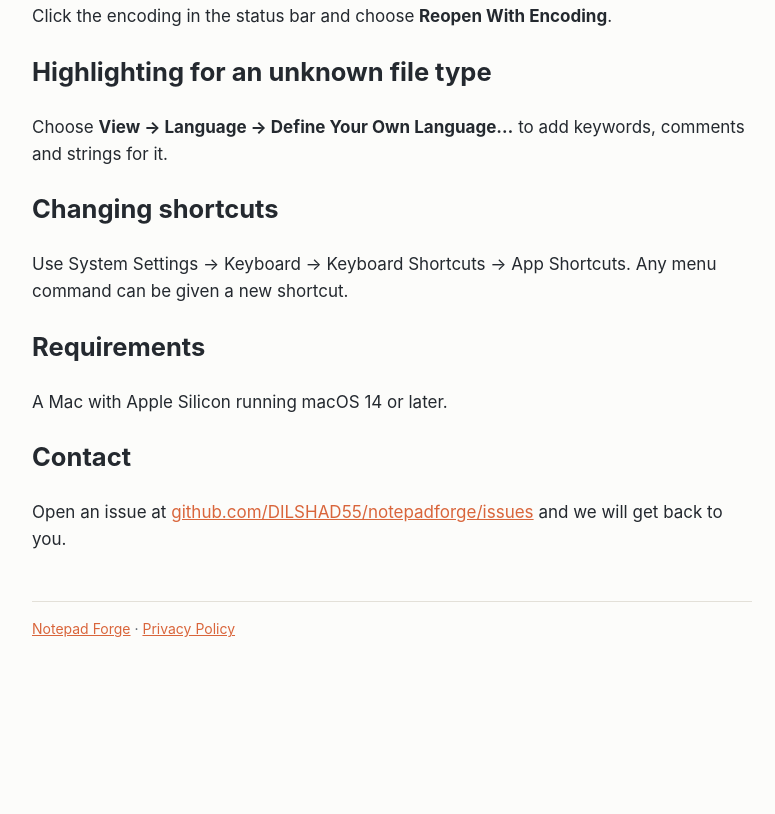
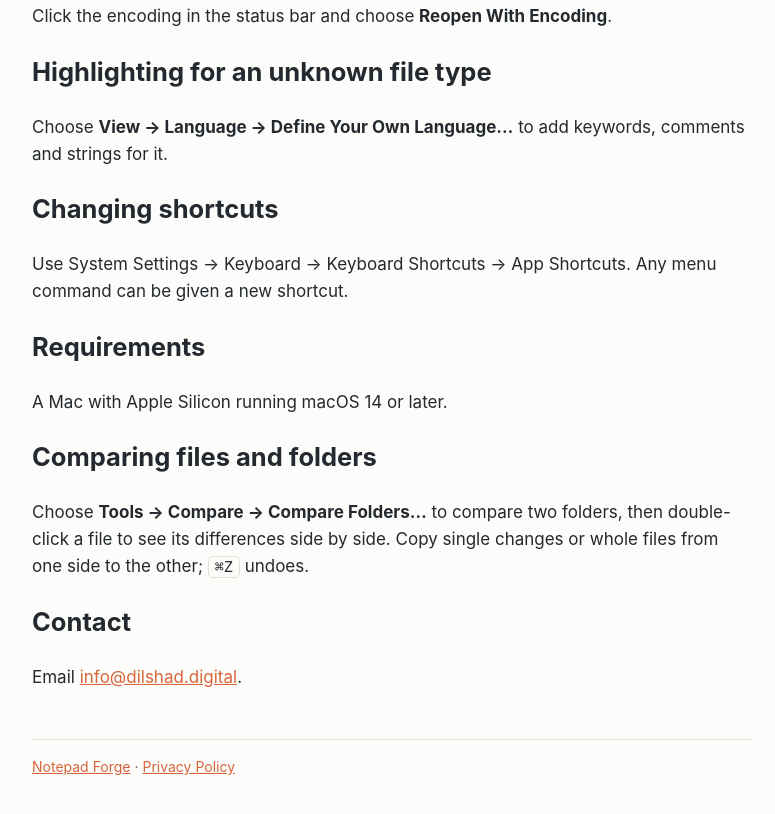
Before and after one commit to DILSHAD55/notepadforge, a plain HTML site: page support.html in a window 1280 px wide. Shown: the part 495-1309 px from the top of the page, without its empty margins (248-1023 px from the left). Before the commit the page ends 1184 px from the top, so only its background shows below. Drawn offline with Linux system fonts and the light colour scheme.

Commit message:
Support email and folder compare help

```diff
--- a/support.html
+++ b/support.html
@@ -7,5 +7,6 @@
 <h2>Highlighting for an unknown file type</h2><p>Choose <b>View → Language → Define Your Own Language…</b> to add keywords, comments and strings for it.</p>
 <h2>Changing shortcuts</h2><p>Use System Settings → Keyboard → Keyboard Shortcuts → App Shortcuts. Any menu command can be given a new shortcut.</p>
 <h2>Requirements</h2><p>A Mac with Apple Silicon running macOS 14 or later.</p>
-<h2>Contact</h2><p>Open an issue at <a href="https://github.com/DILSHAD55/notepadforge/issues">github.com/DILSHAD55/notepadforge/issues</a> and we will get back to you.</p>
+<h2>Comparing files and folders</h2><p>Choose <b>Tools → Compare → Compare Folders…</b> to compare two folders, then double-click a file to see its differences side by side. Copy single changes or whole files from one side to the other; <kbd>⌘Z</kbd> undoes.</p>
+<h2>Contact</h2><p>Email <a href="mailto:info@dilshad.digital">info@dilshad.digital</a>.</p>
 <footer><a href="index.html">Notepad Forge</a> · <a href="privacy.html">Privacy Policy</a></footer></main></body></html>
```
Also changed, not shown: privacy.html (+1 -1 lines).
